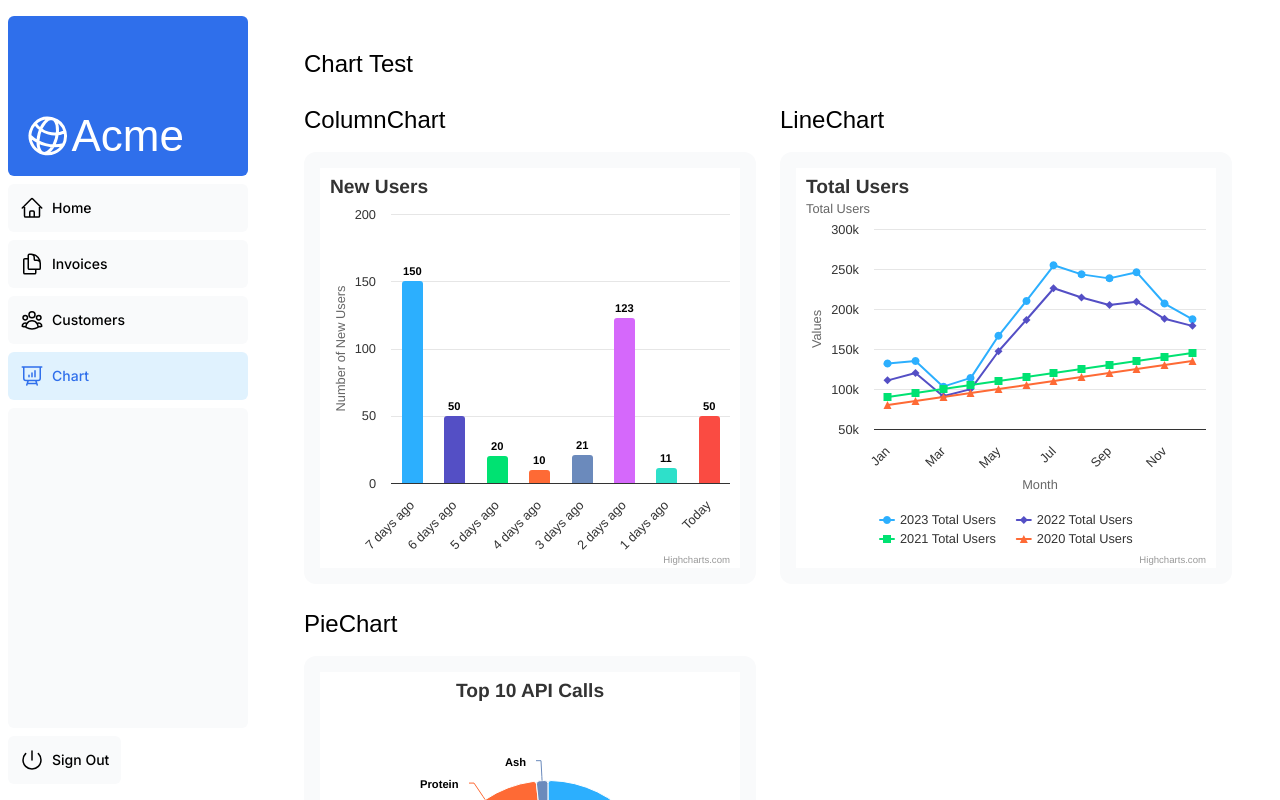
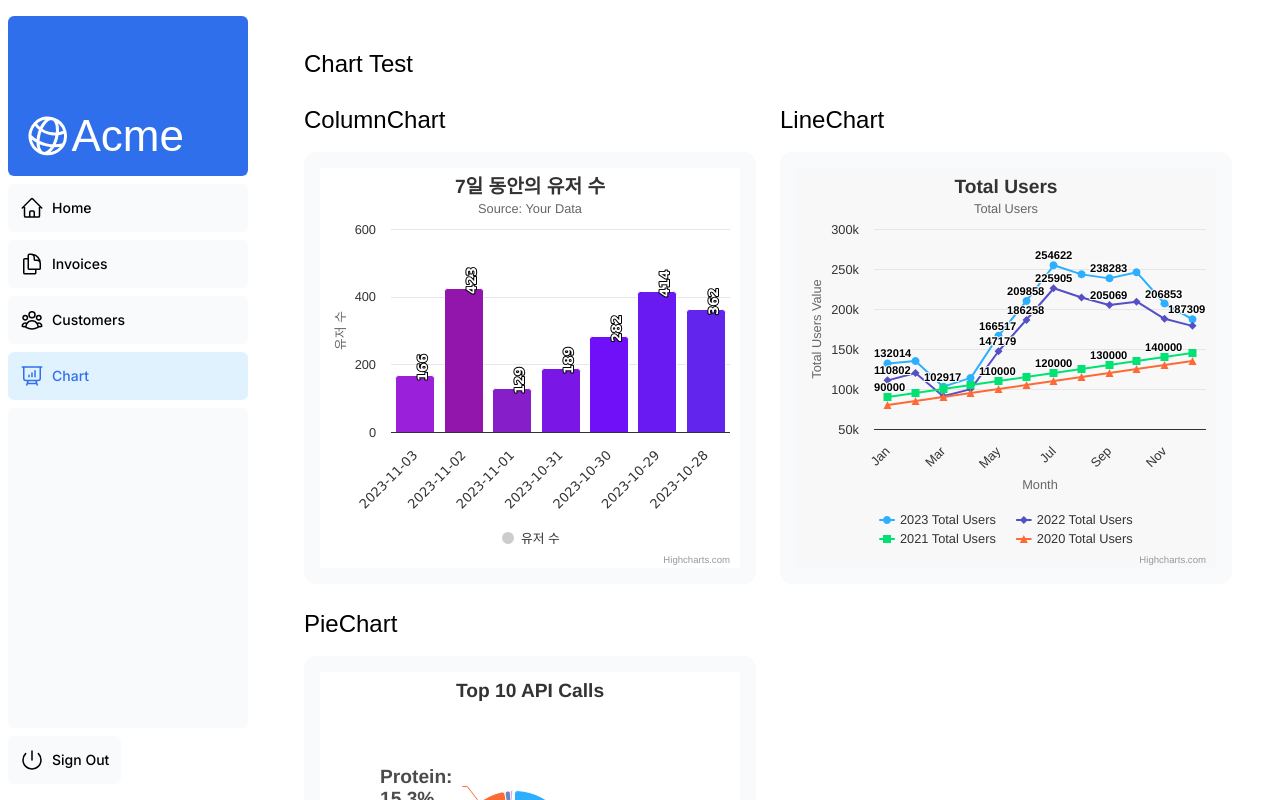
Before and after one commit to Daisy-ahnlabio/nextjs-dashboard, a Next.js app: page /dashboard/chart in a window 1280 px wide. Built offline with nearby package versions, Linux system fonts and the light colour scheme; a web font is replaced by a local one.

Commit message:
feat // 그래프 속성 추가

```diff
--- a/app/ui/chart/ColumnChart.tsx
+++ b/app/ui/chart/ColumnChart.tsx
@@ -5,20 +5,27 @@ import Highcharts from "highcharts/highstock";
 import { lusitana } from "@/app/ui/fonts";
 
 export default function ColumnChart() {
-  const currentDate = new Date();
-  const actualYValues = [150, 50, 20, 10, 21, 123, 11, 50]; // Replace with your actual y values
-  const seriesData = [];
+  // 최근 7일간의 유저 수 데이터
+  var data = [];
+  var today = new Date();
+  for (var i = 0; i < 7; i++) {
+    var date = new Date(today);
+    date.setDate(today.getDate() - i);
+    var dateString = formatDate(date);
+    data.push([dateString, getRandomNumber(100, 500)]);
+  }
 
-  for (let i = 0; i < 8; i++) {
-    const nextDate = new Date(currentDate);
-    nextDate.setDate(currentDate.getDate() + i);
+  // 날짜 포맷 변환 함수
+  function formatDate(date: Date) {
+    var year = date.getFullYear();
+    var month = (date.getMonth() + 1).toString().padStart(2, "0");
+    var day = date.getDate().toString().padStart(2, "0");
+    return year + "-" + month + "-" + day;
+  }
 
-    const formattedDate = nextDate.toLocaleDateString();
-
-    seriesData.push({
-      name: formattedDate,
-      y: actualYValues[i],
-    });
+  // 랜덤 숫자 생성 함수
+  function getRandomNumber(min: number, max: number) {
+    return Math.floor(Math.random() * (max - min + 1)) + min;
   }
 
   const options = {
@@ -26,66 +33,75 @@ export default function ColumnChart() {
       type: "column",
     },
     title: {
-      align: "left",
-      text: "New Users",
+      text: "7일 동안의 유저 수",
     },
-    accessibility: {
-      announceNewData: {
-        enabled: true,
-      },
+    subtitle: {
+      text: "Source: Your Data",
     },
     xAxis: {
       type: "category",
-      categories: [
-        "7 days ago",
-        "6 days ago",
-        "5 days ago",
-        "4 days ago",
-        "3 days ago",
-        "2 days ago",
-        "1 days ago",
-        "Today",
-      ],
+      labels: {
+        autoRotation: [-45, -90],
+        style: {
+          fontSize: "13px",
+          fontFamily: "Verdana, sans-serif",
+        },
+      },
     },
     yAxis: {
+      min: 0,
       title: {
-        text: "Number of New Users",
+        text: "유저 수",
       },
     },
     legend: {
-      enabled: false,
-    },
-    plotOptions: {
-      series: {
-        borderWidth: 0,
-        dataLabels: {
-          enabled: true,
-          format: "{point.y}",
-        },
-      },
+      enabled: true,
     },
     tooltip: {
-      headerFormat: '<span style="font-size:11px">{series.name}</span><br>',
-      pointFormat:
-        '<span style="color:{point.color}">{point.name}</span>: <b>{point.y}</b> new users<br/>',
+      pointFormat: "유저 수: <b>{point.y}</b>",
     },
     series: [
       {
-        name: "New Users",
+        name: "유저 수",
+        colors: [
+          "#9b20d9",
+          "#9215ac",
+          "#861ec9",
+          "#7a17e6",
+          "#7010f9",
+          "#691af3",
+          "#6225ed",
+          "#5b30e7",
+          "#533be1",
+          "#4c46db",
+          "#4551d5",
+          "#3e5ccf",
+          "#3667c9",
+          "#2f72c3",
+          "#277dbd",
+          "#1f88b7",
+          "#1693b1",
+          "#0a9eaa",
+          "#03c69b",
+          "#00f194",
+        ],
         colorByPoint: true,
-        data: seriesData,
+        groupPadding: 0,
+        data: data,
+        dataLabels: {
+          enabled: true,
+          rotation: -90,
+          color: "#FFFFFF",
+          align: "right",
+          format: "{point.y}", // 정수 형식으로 표시
+          y: 10, // 상단으로부터 10px 아래로
+          style: {
+            fontSize: "13px",
+            fontFamily: "Verdana, sans-serif",
+          },
+        },
       },
     ],
-    drilldown: {
-      breadcrumbs: {
-        position: {
-          align: "right",
-        },
-      },
-      series: [
-        // Add drilldown data as needed
-      ],
-    },
   };
 
   return (
--- a/app/ui/chart/PieChart.tsx
+++ b/app/ui/chart/PieChart.tsx
@@ -1,5 +1,5 @@
 "use client";
-import React, { useEffect, useRef, useState } from "react";
+import React from "react";
 import HighchartsReact from "highcharts-react-official";
 import Highcharts from "highcharts/highstock";
 import { lusitana } from "@/app/ui/fonts";
@@ -19,18 +19,13 @@ export default function PieChart() {
       text: "",
     },
     plotOptions: {
-      series: {
+      pie: {
         allowPointSelect: true,
         cursor: "pointer",
-        dataLabels: [
-          {
+        dataLabels: {
           enabled: true,
           distance: 20,
-          },
-          {
-            enabled: true,
-            distance: -40,
-            format: "{point.percentage:.1f}%",
+          format: "<b>{point.name}</b>: {point.percentage:.1f}%",
           style: {
             fontSize: "1.2em",
             textOutline: "none",
@@ -39,10 +34,10 @@ export default function PieChart() {
           filter: {
             operator: ">",
             property: "percentage",
-              value: 10,
+            value: 5,
           },
         },
-        ],
+        showInLegend: true,
       },
     },
     series: [
@@ -72,6 +67,26 @@ export default function PieChart() {
             name: "Ash",
             y: 1.68,
           },
+          {
+            name: "Fiber",
+            y: 0.5,
+          },
+          {
+            name: "Vitamins",
+            y: 0.3,
+          },
+          {
+            name: "Minerals",
+            y: 0.2,
+          },
+          {
+            name: "Other",
+            y: 0.1,
+          },
+          {
+            name: "Unknown",
+            y: 0.01,
+          },
         ],
       },
     ],
@@ -83,7 +98,7 @@ export default function PieChart() {
         PieChart
       </h2>
       <div className="rounded-xl bg-gray-50 p-4">
-        <div className=" bg-white ">
+        <div className="bg-white">
           <HighchartsReact highcharts={Highcharts} options={options} />
         </div>
       </div>
--- a/app/ui/chart/lineChart.tsx
+++ b/app/ui/chart/lineChart.tsx
@@ -8,15 +8,15 @@ export default function LineChart() {
   const options = {
     title: {
       text: "Total Users",
-      align: "left",
+      align: "center",
     },
     subtitle: {
       text: "Total Users",
-      align: "left",
+      align: "center",
     },
     yAxis: {
       title: {
-        // text: "Number of Employees",
+        text: "Total Users Value",
       },
     },
     xAxis: {
@@ -52,7 +52,17 @@ export default function LineChart() {
         label: {
           connectorAllowed: false,
         },
+        dataLabels: {
+          enabled: true,
+          format: "{point.y}",
+        },
       },
+    },
+    chart: {
+      animation: {
+        duration: 1000,
+      },
+      backgroundColor: "#f8f8f8",
     },
     series: [
       {
@@ -100,6 +110,12 @@ export default function LineChart() {
         },
       ],
     },
+    tooltip: {
+      crosshairs: true,
+      formatter: function () {
+        return "<b>" + this.x + "</b><br/>" + this.series.name + ": " + this.y;
+      },
+    },
   };
 
   return (
```
Lines whose indentation alone changed are shown as unchanged.
